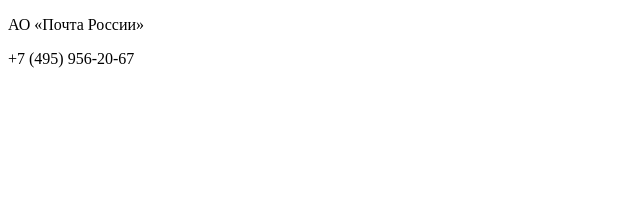
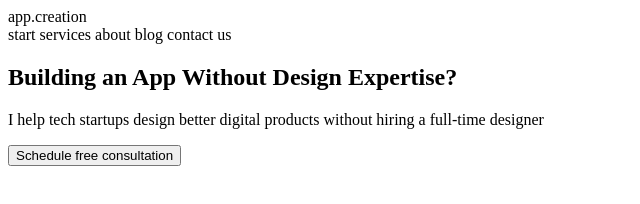
Before and after one commit to Elmira071799/q1w2e3r4t5y6, a plain HTML site: page index.html in a window 1280 px wide. Shown: the whole page, without its empty margins (0-640 px from the left). Drawn offline with Linux system fonts and the light colour scheme.

Commit message:
Добавили структуру сайта

```diff
--- a/index.html
+++ b/index.html
@@ -1,14 +1,27 @@
 <!DOCTYPE html>
 <html>
-
 <head>
-     <meta charset="utf-8">
-     <title>Мой первый сайт</title>
-
+  <title></title>
 </head>
-
 <body>
-     <p>АО «Почта России»</p>
-<p>+7 (495) 956-20-67</p>
-
-</html>
+  <header>
+    <div>app.creation</div>
+    <nav>
+      <a>start</a>
+      <a>services</a>
+      <a>about</a>
+      <a>blog</a>
+      <a>contact us</a>
+    </nav>
+  </header>
+<section>
+  <main>
+    <h1>Building an App Without Design Expertise?</h1>
+    <p>I help tech startups design better digital products without hiring a full-time designer</p>
+    <button>Schedule free consultation</button>
+  </main>
+  <div>
+    <img>
+  </div>
+  </section>
+</body>
```
Also changed, not shown: index.html.txt (deleted), 1 other file.
